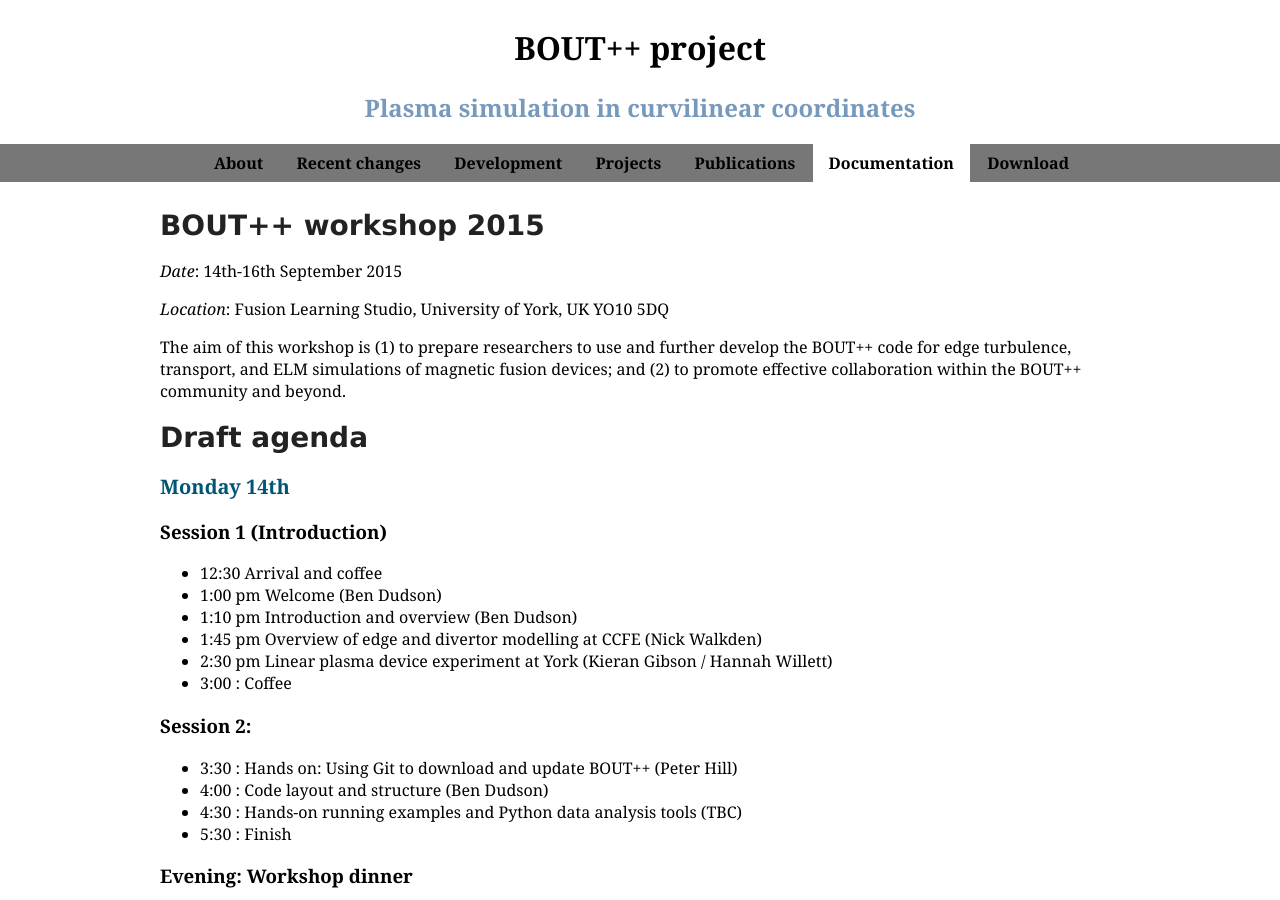
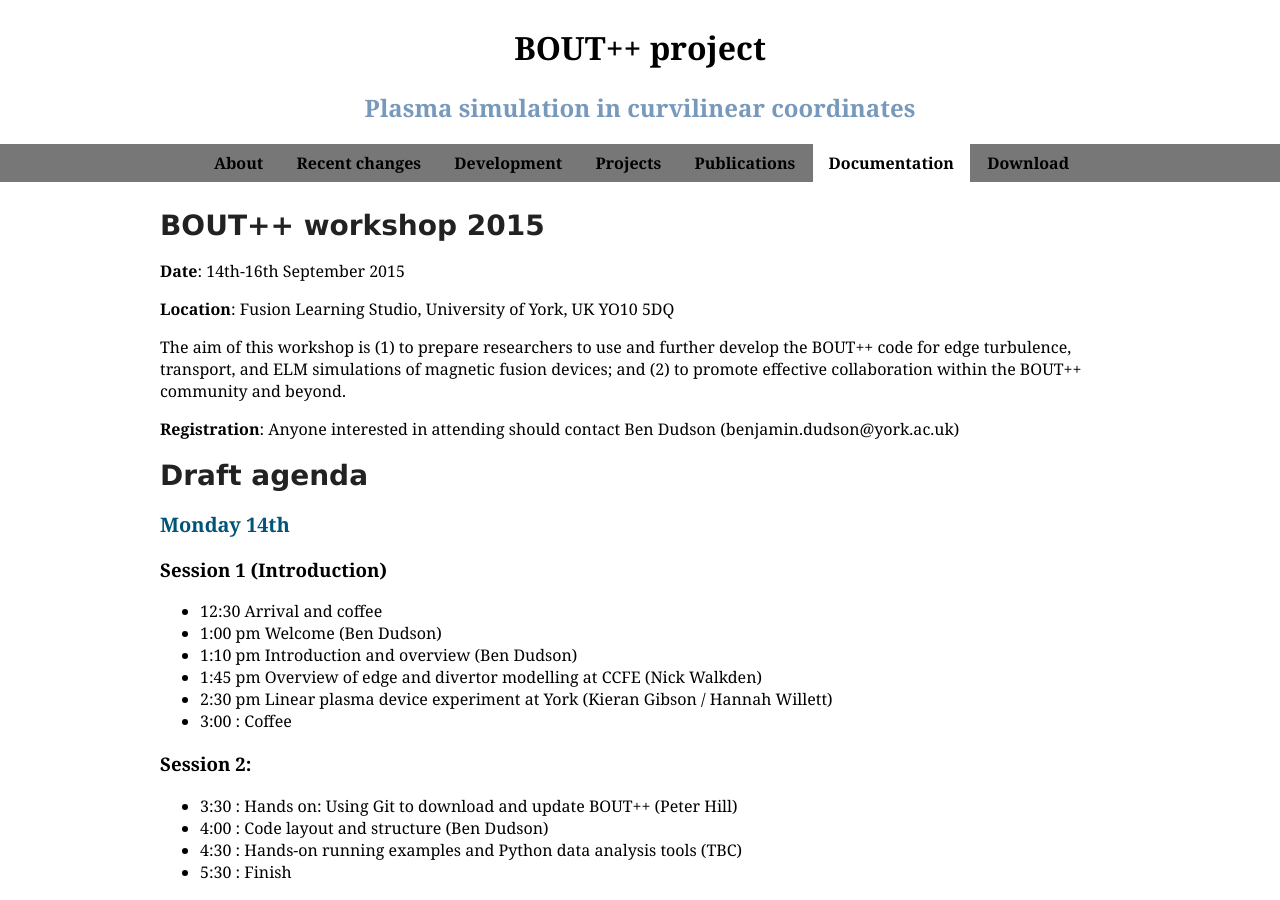
Before and after one commit to boutproject/boutproject.github.io, a Jekyll site: the page built from workshop2015.markdown, in a window 1280 px wide and 900 px high. Built offline with Jekyll 4.4.1, drawn with Linux system fonts in a browser that asks for light colours; Markdown is read by kramdown in place of the engine named in the settings.

Commit message:
Small update

```diff
--- a/workshop2015.markdown
+++ b/workshop2015.markdown
@@ -6,11 +6,13 @@
 
 # BOUT++ workshop 2015
 
-*Date*: 14th-16th September 2015
+**Date**: 14th-16th September 2015
 
-*Location*: Fusion Learning Studio, University of York, UK YO10 5DQ
+**Location**: Fusion Learning Studio, University of York, UK YO10 5DQ
 
 The aim of this workshop is (1) to prepare researchers to use and further develop the BOUT++ code for edge turbulence, transport, and ELM simulations of magnetic fusion devices; and (2) to promote effective collaboration within the BOUT++ community and beyond.
+
+**Registration**: Anyone interested in attending should contact Ben Dudson (benjamin.dudson@york.ac.uk)
 
 # Draft agenda
 
```
